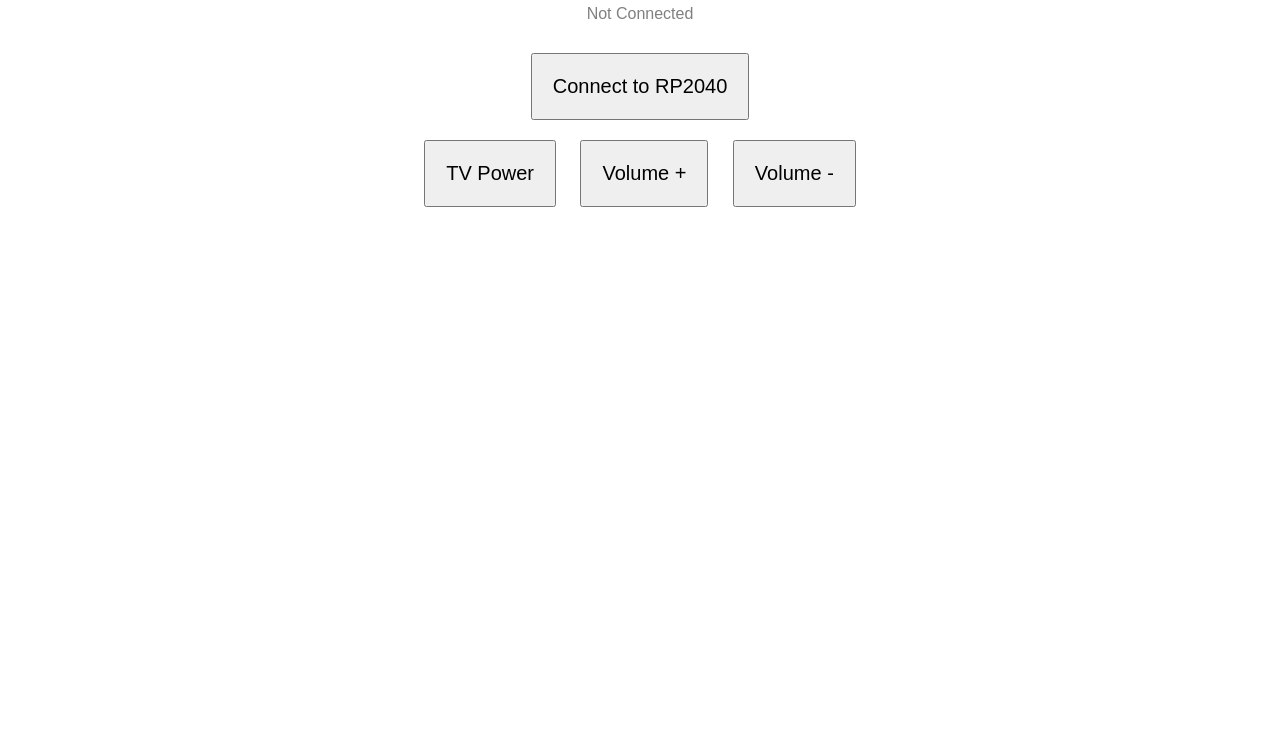
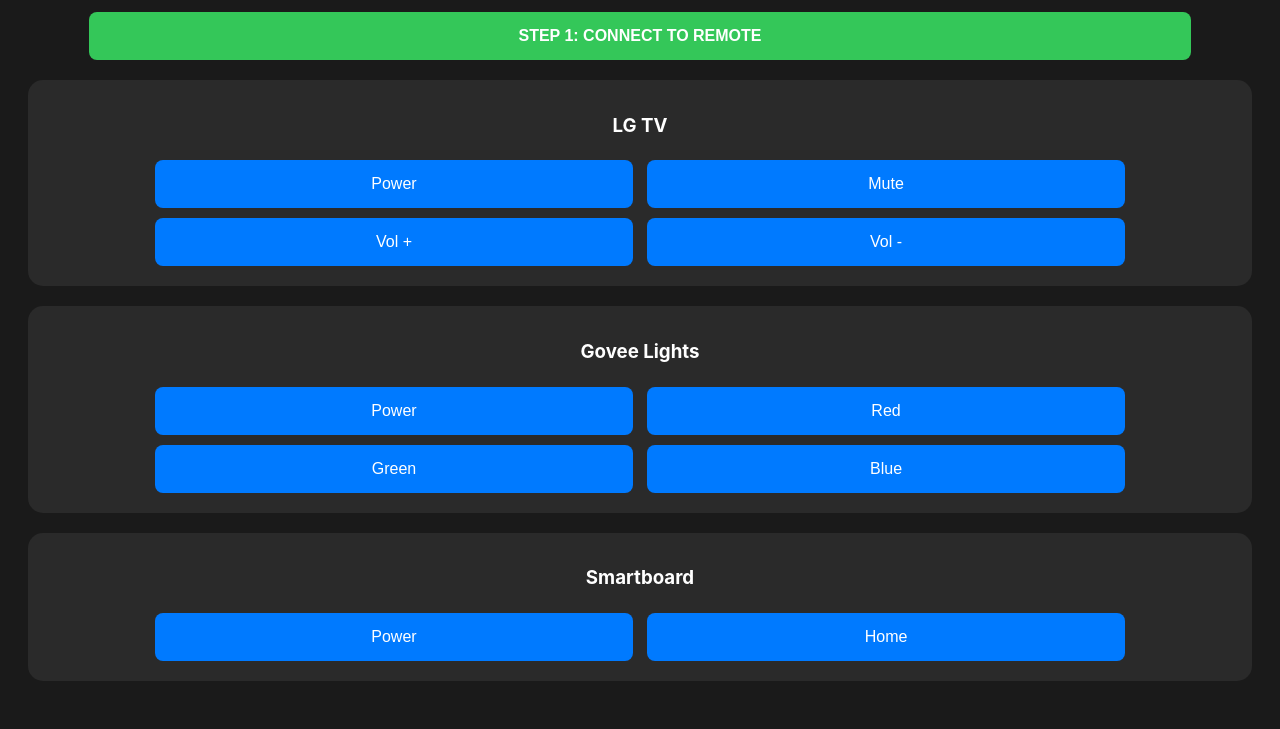
Before and after one commit to AlexanderTobias/ControlPanel-Zyvro, a plain HTML site: page index.html in a window 1280 px wide. Shown: the part 133-862 px from the top of the page. Before the commit the page ends 800 px from the top, so only its background shows below. Drawn offline with Linux system fonts and the light colour scheme.

Commit message:
Update index.html

```diff
--- a/index.html
+++ b/index.html
@@ -1,38 +1,61 @@
 <!DOCTYPE html>
 <html>
 <head>
-    <title>IR Blaster Control</title>
+    <title>Universal IR Remote</title>
+    <meta name="viewport" content="width=device-width, initial-scale=1">
     <style>
-        body { font-family: sans-serif; text-align: center; padding: 50px; }
-        button { padding: 20px; font-size: 20px; margin: 10px; cursor: pointer; }
-        #status { color: gray; margin-bottom: 20px; }
+        body { font-family: -apple-system, sans-serif; text-align: center; background: #1a1a1a; color: white; padding: 20px; }
+        .section { background: #2a2a2a; border-radius: 15px; padding: 15px; margin-bottom: 20px; }
+        button {
+            padding: 15px 20px; font-size: 16px; margin: 5px; border: none; border-radius: 8px;
+            background: #007AFF; color: white; cursor: pointer; width: 40%;
+        }
+        button:active { background: #0051a8; }
+        #status { color: #00FF00; margin-bottom: 10px; font-weight: bold; }
+        .connect-btn { background: #34C759; width: 90%; margin-bottom: 20px; font-weight: bold; }
     </style>
 </head>
 <body>
-    <h1>IR Blaster Remote</h1>
-    <div id="status">Not Connected</div>
-    <button onclick="connectSerial()">Connect to RP2040</button>
-    <br>
-    <button onclick="sendCommand('POWER')">TV Power</button>
-    <button onclick="sendCommand('VOL_UP')">Volume +</button>
-    <button onclick="sendCommand('VOL_DOWN')">Volume -</button>
+    <h1>IR Control Panel</h1>
+    <div id="status">Disconnected</div>
+    <button class="connect-btn" onclick="connectSerial()">STEP 1: CONNECT TO REMOTE</button>
+
+    <div class="section">
+        <h3>LG TV</h3>
+        <button onclick="sendCommand('LG_PWR')">Power</button>
+        <button onclick="sendCommand('LG_MUTE')">Mute</button>
+        <button onclick="sendCommand('LG_VUP')">Vol +</button>
+        <button onclick="sendCommand('LG_VDN')">Vol -</button>
+    </div>
+
+    <div class="section">
+        <h3>Govee Lights</h3>
+        <button onclick="sendCommand('GOV_PWR')">Power</button>
+        <button onclick="sendCommand('GOV_RED')">Red</button>
+        <button onclick="sendCommand('GOV_GRN')">Green</button>
+        <button onclick="sendCommand('GOV_BLU')">Blue</button>
+    </div>
+
+    <div class="section">
+        <h3>Smartboard</h3>
+        <button onclick="sendCommand('SB_PWR')">Power</button>
+        <button onclick="sendCommand('SB_HOME')">Home</button>
+    </div>
 
     <script>
         let port;
         async function connectSerial() {
             try {
-                // Request a port and open a connection
                 port = await navigator.serial.requestPort();
                 await port.open({ baudRate: 115200 });
-                document.getElementById('status').innerText = "Connected!";
+                document.getElementById('status').innerText = "CONNECTED";
             } catch (e) {
-                console.error(e);
-                alert("Connection failed. Use Chrome or Bluefy on iOS.");
+                alert("Connection error. Use Bluefy browser on iPhone!");
             }
         }
 
         async function sendCommand(command) {
-            if (!port) return alert("Connect first!");
+            if (!port) return alert("Tap 'Connect' first!");
             const encoder = new TextEncoder();
             const writer = port.writable.getWriter();
             await writer.write(encoder.encode(command + "\n"));
```
